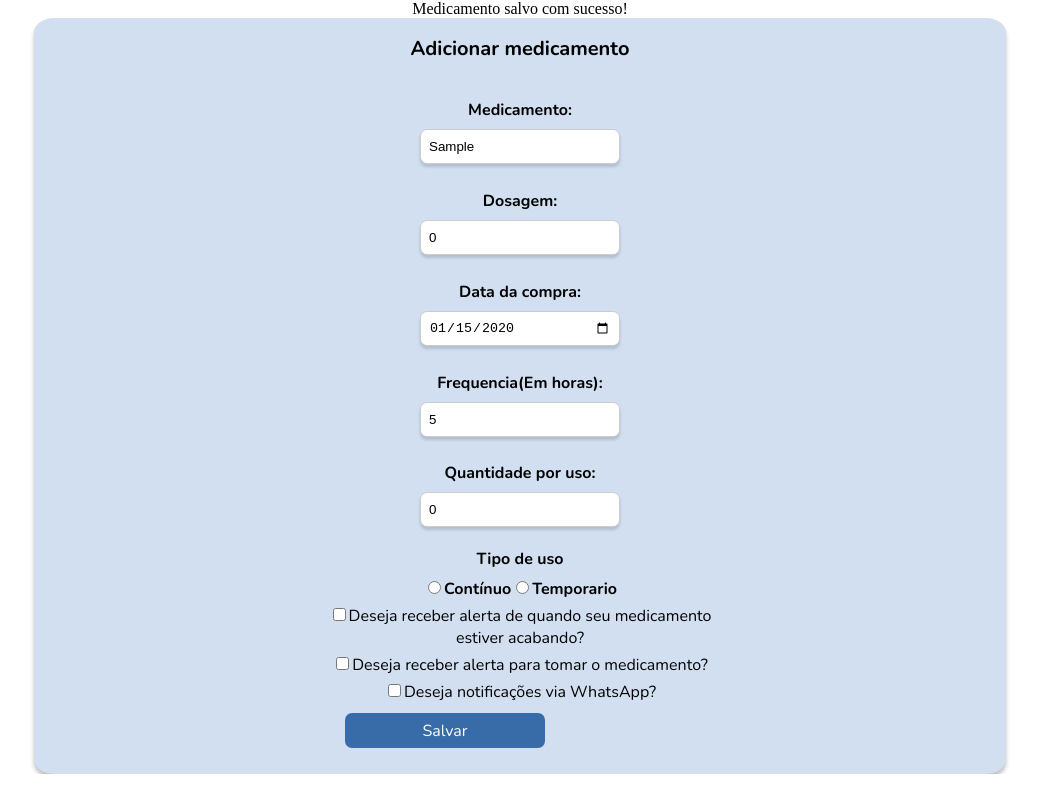
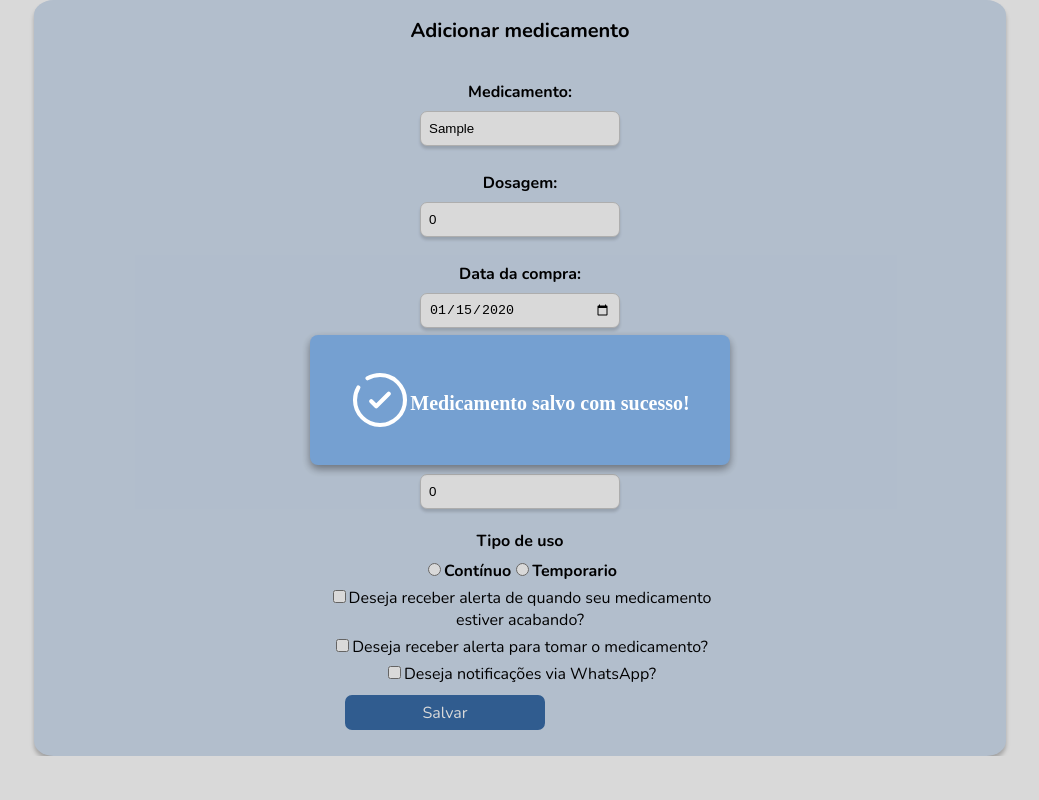
Before and after one commit to Thainasp/medsync, a React (Vite) app: page /addMed in a window 1280 px wide. Both pictures are taken after typing "Sample", "2020-01-15", "5" into the empty fields and a click on the button "Salvar". Shown: the whole page, without its empty margins (120-1159 px from the left). Built offline with nearby package versions, Linux system fonts and the light colour scheme.

Commit message:
adicao de mensagem de alerta

```diff
--- a/src/App.jsx
+++ b/src/App.jsx
@@ -8,7 +8,7 @@ import AdicionarMed from "src/pages/addMed";
 import { Sobre } from "src/pages/sobre";
 import { Inicio } from "src/pages/inicio";
 import { RecuperacaoSenha } from "src/pages/recuperacaoSenha";
-import { Teste } from "./pages/teste";
+//import { Teste } from "./pages/teste";
 import "./App.css";
 import { Estoque } from "./pages/estoque";
 import { EditarEstoque } from "./pages/editarEstoque";
--- a/src/components/overlay.jsx
+++ b/src/components/overlay.jsx
@@ -24,6 +24,10 @@ export const OverlayContainer = styled.div`
   text-align: center;
   box-shadow: 0 4px 8px rgba(0, 0, 0, 0.4);
   z-index: 1001;
+  display: flex;
+  flex-direction: row;
+  justify-content: center;
+  align-items: center;
   `;
 
   export const OverlayTitle = styled.h2`
@@ -35,3 +39,8 @@ export const OverlayText = styled.p`
   font-size: 16px;
   margin-bottom: 25px;
 `;
+
+export const OverlayIcon = styled.img`
+  width: 60px;
+  height: 60px;
+`;
--- a/src/pages/addMed.jsx
+++ b/src/pages/addMed.jsx
@@ -6,6 +6,12 @@ import { MyButton } from "../components/myButton";
 import { TelaBase } from "../components/telaBase";
 import { useMedicamentoContext } from "../context/MedicamentoContext";
 import {
+  OverlayContainer,
+  OverlayIcon,
+  OverlayTitle,
+  OverlayContent,
+} from "../components/overlay";
+import {
   FormContainer,
   Label,
   InputField,
@@ -13,9 +19,9 @@ import {
   FormGroup,
 } from "../components/forms";
 
-
-const AdicionarMed = ({isEdit=false, medicamento = {} }) => {
-  const { adicionarMedicamento, atualizarMedicamento } = useMedicamentoContext();
+const AdicionarMed = ({ isEdit = false, medicamento = {} }) => {
+  const { adicionarMedicamento, atualizarMedicamento } =
+    useMedicamentoContext();
 
   const {
     nomeMedicamento: initNomeMedicamento = "",
@@ -36,12 +42,15 @@ const AdicionarMed = ({isEdit=false, medicamento = {} }) => {
   const [frequencia, setFrequencia] = useState(initFrequencia);
   const [qtdUso, setQtdUso] = useState(initQtdUso);
   const [tipoUso, setTipoUso] = useState(initTipoUso);
-  const [qtdDiasTratamento, setQtdDiasTratamento] = useState(initQtdDiasTratamento);
+  const [qtdDiasTratamento, setQtdDiasTratamento] = useState(
+    initQtdDiasTratamento
+  );
   const [alertaEstoque, setAlertaEstoque] = useState(initAlertaEstoque);
-  const [alertaMedicamento, setAlertaMedicamento] = useState(initAlertaMedicamento);
+  const [alertaMedicamento, setAlertaMedicamento] = useState(
+    initAlertaMedicamento
+  );
   const [alertaWhatsapp, setAlertaWhatsapp] = useState(initAlertaWhatsapp);
   const [sucessoEnviado, setSucessoEnviado] = useState(false);
-
 
   const handleSubmit = (e) => {
     e.preventDefault();
@@ -70,9 +79,18 @@ const AdicionarMed = ({isEdit=false, medicamento = {} }) => {
 
   return (
     <TelaBase>
-      {sucessoEnviado && <div>Medicamento salvo com sucesso!</div>}
+      {sucessoEnviado && (
+        <OverlayContainer>
+          <OverlayContent>
+            <OverlayIcon src="/assets/images/imgaalerta.svg" alt="Success" />
+            <OverlayTitle>Medicamento salvo com sucesso!</OverlayTitle>
+          </OverlayContent>
+        </OverlayContainer>
+      )}
       <QuadroFundo>
-        <TextoImportante>{isEdit ? "Editar medicamento" : "Adicionar medicamento"}</TextoImportante>
+        <TextoImportante>
+          {isEdit ? "Editar medicamento" : "Adicionar medicamento"}
+        </TextoImportante>
         <FormContainer onSubmit={handleSubmit}>
           <FormGroup>
             <Label htmlFor="medicamento">Medicamento:</Label>
```
Also changed, not shown: public/assets/images/imgaalerta.svg (added).
